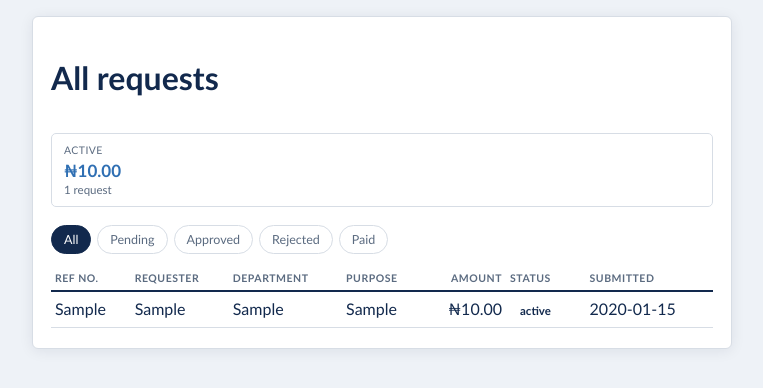
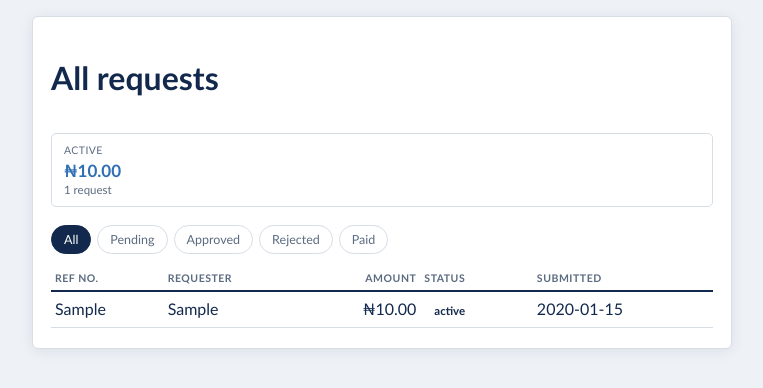
Before and after one commit to Rarejoe/GDX-PETTY-CASH, a Flask app: page /dashboard in a window 1280 px wide. Shown: the part 54-442 px from the top of the page, without its empty margins (258-1021 px from the left). Run offline with Flask 3, Linux system fonts and the light colour scheme; the visitor is signed in with stand-in values (Sample User, id 1); tables that the repository leaves empty hold one stand-in row (values such as "Sample post").

Commit message:
Refactor dashboard table for better accessibility

```diff
--- a/templates/dashboard.html
+++ b/templates/dashboard.html
@@ -27,8 +27,6 @@
       <tr>
         <th>Ref No.</th>
         <th>Requester</th>
-        <th>Department</th>
-        <th>Purpose</th>
         <th class="num">Amount</th>
         <th>Status</th>
         <th>Submitted</th>
@@ -37,16 +35,14 @@
     <tbody>
       {% for r in requests %}
       <tr onclick="window.location='{{ url_for('request_detail', request_id=r['id']) }}'">
-        <td>{{ r['ref_no'] }}</td>
-        <td>{{ r['requester'] }}</td>
-        <td>{{ r['department'] or '—' }}</td>
-        <td>{{ r['purpose'] or '—' }}</td>
-        <td class="num">₦{{ '{:,.2f}'.format(r['gross_total']) }}</td>
-        <td><span class="status-badge status-{{ r['status']|lower }}">{{ r['status'] }}</span></td>
-        <td>{{ r['created_at'][:16] }}</td>
+        <td data-label="Ref No.">{{ r['ref_no'] }}</td>
+        <td data-label="Requester">{{ r['requester'] }}</td>
+        <td data-label="Amount" class="num">₦{{ '{:,.2f}'.format(r['gross_total']) }}</td>
+        <td data-label="Status"><span class="status-badge status-{{ r['status']|lower }}">{{ r['status'] }}</span></td>
+        <td data-label="Submitted">{{ r['created_at'][:16] }}</td>
       </tr>
       {% else %}
-      <tr><td colspan="7" class="empty">No requests yet.</td></tr>
+      <tr><td colspan="5" class="empty">No requests yet.</td></tr>
       {% endfor %}
     </tbody>
   </table>
```
